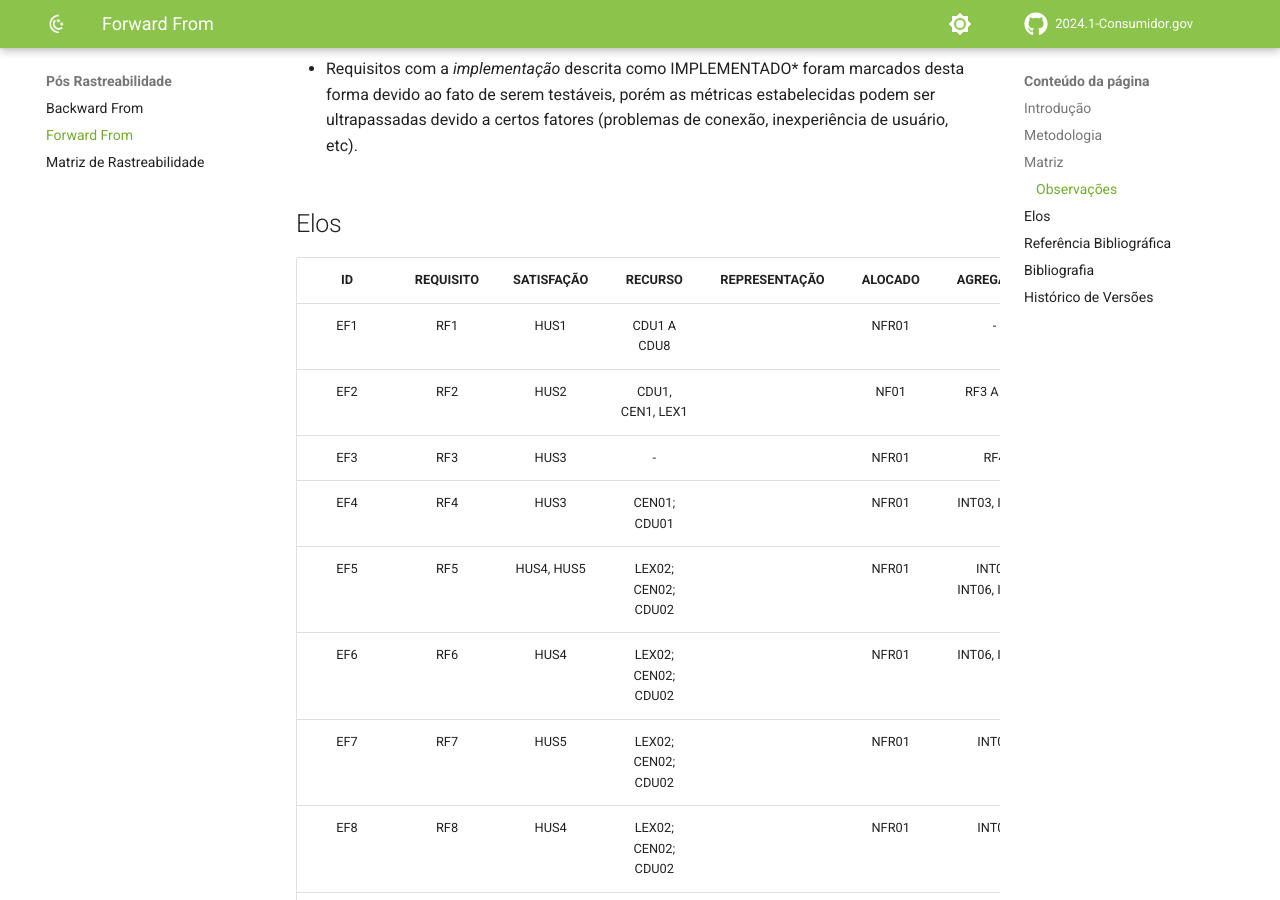
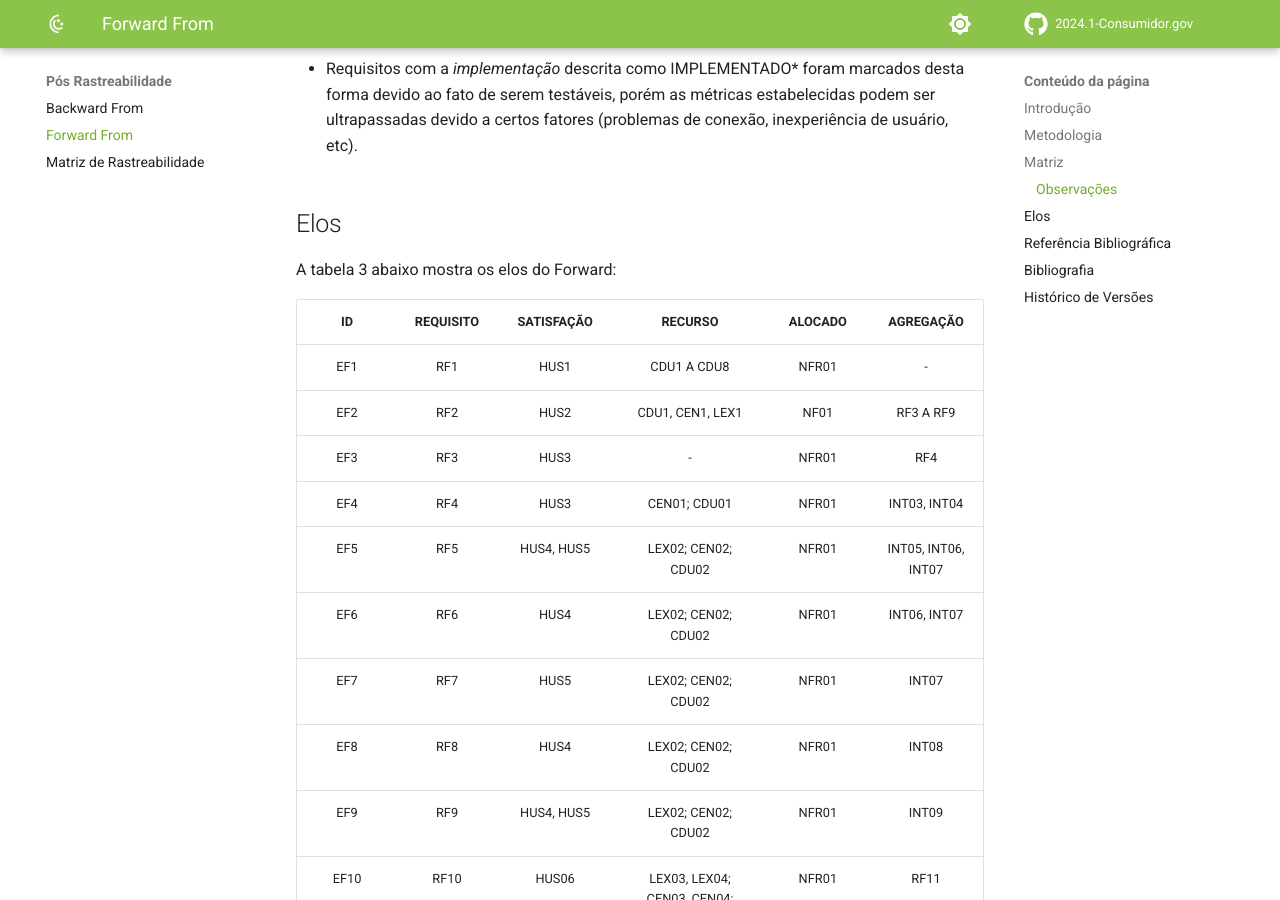
Before and after one commit to Requisitos-de-Software/2024.1-Grupo08, an MkDocs documentation site: the page built from docs/Pós-Rastreabilidade/forward.md, in a window 1280 px wide and 900 px high, scrolled down 4371 px. Built offline with MkDocs 1.6.1 and Material for MkDocs 9.7.7, drawn with Linux system fonts in a browser that asks for light colours; comment, search, counter and statistics services are not loaded; some of the changed text lies outside the part shown.

```diff
--- a/docs/Pós-Rastreabilidade/forward.md
+++ b/docs/Pós-Rastreabilidade/forward.md
@@ -113,47 +113,53 @@ A tabela 2 abaixo apresenta a matriz ***forward form***, relacionando os requisi
 
 ## Elos
 
-| ID | REQUISITO | SATISFAÇÃO | RECURSO | REPRESENTAÇÃO | ALOCADO | AGREGAÇÃO |
-| :--: | :--: | :--: | :--: | :--: | :--: | :--: |
-| EF1  | RF1 | HUS1 | CDU1 A CDU8 |  | NFR01 | - |
-| EF2  | RF2 | HUS2 | CDU1, CEN1, LEX1 |  | NF01 | RF3 A RF9|
-| EF3  | RF3 | HUS3 | - |  | NFR01 | RF4 |
-| EF4  | RF4 | HUS3 | CEN01; CDU01 |  | NFR01 | INT03, INT04 |
-| EF5  | RF5 | HUS4, HUS5 | LEX02; CEN02; CDU02 |  | NFR01 | INT05, INT06, INT07 |
-| EF6  | RF6 | HUS4 | LEX02; CEN02; CDU02  |  | NFR01 | INT06, INT07 |
-| EF7  | RF7 | HUS5 | LEX02; CEN02; CDU02 |  | NFR01 | INT07 |
-| EF8  | RF8  | HUS4 | LEX02; CEN02; CDU02  |  | NFR01 | INT08 |
-| EF9  | RF9  | HUS4, HUS5 | LEX02; CEN02; CDU02 |  | NFR01 | INT09 |
-| EF10 | RF10 | HUS06 | LEX03, LEX04; CEN03, CEN04; CDU03, CDU04 |  | NFR01 | RF11 |
-| EF11 | RF11 | HUS07 | LEX04; CEN04; CDU04 |  | NFR01 | RF12 |
-| EF12 | RF12 | HUS08 | - |  | NFR01 | - |
-| EF13 | RF13 | HUS09 | LEX03; CEN03; CDU03 |  | NFR01 | RF14 |
-| EF14 | RF14 | HUS09 | LEX03; CEN03; CDU03 |  | NFR01 | - |
-| EF15 | RF15 | HUS10 | LEX08; CEN08; CDU08 |  | NFR01 | RF25 |
-| EF16 | RF16 | HUS11 | - |  | NFR01 | - |
-| EF17 | RF17 | HUS11 | LEX09 |  | NFR01 | RF16 |
-| EF18 | RF18 | HUS11 | LEX09 |  | NFR01 | RF16 |
-| EF19 | RF19 | HUS6, HUS7, HUS8 | LEX04; CEN02, CEN04; CDU02, CDU04; |  | NFR01 | CEN02 |
-| EF20 | RF20 | HUS13 | LEX05; CEN05; CDU05 |  | NFR01 | - |
-| EF21 | RF21 | HUS6, HUS7, HUS8 | LEX04; CEN02, CEN04; CDU02, CDU04 |  | NFR01 | CEN02  |
-| EF22 | RF22 | [HUS6, HUS9](https://requisitos-de-software.github.io/2024.1-Consumidor.gov/Modelagem/Modelagem%20%C3%81gil/Historias/) | [CDU01, CDU03, CDU04](https://requisitos-de-software.github.io/2024.1-Consumidor.gov/Modelagem/casosdeuso/); [LEX01](https://requisitos-de-software.github.io/2024.1-Consumidor.gov/Modelagem/lexicos/#l01-pesquisar-empresa); [CEN01](https://requisitos-de-software.github.io/2024.1-Consumidor.gov/Modelagem/cenarios/#c01-pesquisar-empresa-pelo-nome) |  | [NFR](https://requisitos-de-software.github.io/2024.1-Consumidor.gov/Modelagem/Modelagem%20%C3%81gil/NFR/#nfr01-usabilidade) | [RF10, RF14](https://requisitos-de-software.github.io/2024.1-Consumidor.gov/Elicita%C3%A7%C3%A3o/requisitos-elicitados/) |
-| EF23 | RF23 | HUS12 | CDU04, CDU07 |  | NFR01 | NFR01; RF10 |
-| EF24 | RF24 | HUS3, HUS8 | LEX01; CEN04; CDU01, CDU05 |  | NFR03 | RF4 |
-| EF25 | RF25 | HUS10 | CDU04, CDU08 |  | NFR1 | NFR03, RF15 |
-| EF26 | RNF1 | HUS13 | - |  | NFR01  | RNF2 |
-| EF27 | RNF2 | HUS13 | CDU01, CDU02, CDU04, CDU06 |  | NFR01 | RF1, RF7 |
-| EF28 | RNF3 | HUS14 | - |  | NFR01 | RNF2 |
-| EF29 | RNF4 | HUS15 | - |  | NFR01, NFR02  | RNF7, RNF10 |
-| EF30 | RNF5 | HUS16 | - |  | NFR02 | RF1, RNF16 |
-| EF31 | RNF6 | HUS16 | - |  | NFR02 | RF1, RNF16 |
-| EF32 | RNF7 | HUS17 | - |  | NFR03 | RF10 |
+A tabela 3 abaixo mostra os elos do Forward:
+
+| ID | REQUISITO | SATISFAÇÃO | RECURSO | ALOCADO | AGREGAÇÃO |
+| :--: | :--: | :--: | :--: | :--: | :--: |
+| EF1  | RF1 | HUS1 | CDU1 A CDU8 |  NFR01 | - |
+| EF2  | RF2 | HUS2 | CDU1, CEN1, LEX1 | NF01 | RF3 A RF9|
+| EF3  | RF3 | HUS3 | - | NFR01 | RF4 |
+| EF4  | RF4 | HUS3 | CEN01; CDU01 | NFR01 | INT03, INT04 |
+| EF5  | RF5 | HUS4, HUS5 | LEX02; CEN02; CDU02 | NFR01 | INT05, INT06, INT07 |
+| EF6  | RF6 | HUS4 | LEX02; CEN02; CDU02  | NFR01 | INT06, INT07 |
+| EF7  | RF7 | HUS5 | LEX02; CEN02; CDU02 | NFR01 | INT07 |
+| EF8  | RF8  | HUS4 | LEX02; CEN02; CDU02  | NFR01 | INT08 |
+| EF9  | RF9  | HUS4, HUS5 | LEX02; CEN02; CDU02 | NFR01 | INT09 |
+| EF10 | RF10 | HUS06 | LEX03, LEX04; CEN03, CEN04; CDU03, CDU04 | NFR01 | RF11 |
+| EF11 | RF11 | HUS07 | LEX04; CEN04; CDU04 | NFR01 | RF12 |
+| EF12 | RF12 | HUS08 | - | NFR01 | - |
+| EF13 | RF13 | HUS09 | LEX03; CEN03; CDU03 | NFR01 | RF14 |
+| EF14 | RF14 | HUS09 | LEX03; CEN03; CDU03 | NFR01 | - |
+| EF15 | RF15 | HUS10 | LEX08; CEN08; CDU08 | NFR01 | RF25 |
+| EF16 | RF16 | HUS11 | - | NFR01 | - |
+| EF17 | RF17 | HUS11 | LEX09 | NFR01 | RF16 |
+| EF18 | RF18 | HUS11 | LEX09 | NFR01 | RF16 |
+| EF19 | RF19 | HUS6, HUS7, HUS8 | LEX04; CEN02, CEN04; CDU02, CDU04; | NFR01 | CEN02 |
+| EF20 | RF20 | HUS13 | LEX05; CEN05; CDU05 | NFR01 | - |
+| EF21 | RF21 | HUS6, HUS7, HUS8 | LEX04; CEN02, CEN04; CDU02, CDU04 | NFR01 | CEN02  |
+| EF22 | RF22 | [HUS6, HUS9](https://requisitos-de-software.github.io/2024.1-Consumidor.gov/Modelagem/Modelagem%20%C3%81gil/Historias/) | [CDU01, CDU03, CDU04](https://requisitos-de-software.github.io/2024.1-Consumidor.gov/Modelagem/casosdeuso/); [LEX01](https://requisitos-de-software.github.io/2024.1-Consumidor.gov/Modelagem/lexicos/#l01-pesquisar-empresa); [CEN01](https://requisitos-de-software.github.io/2024.1-Consumidor.gov/Modelagem/cenarios/#c01-pesquisar-empresa-pelo-nome) | [NFR](https://requisitos-de-software.github.io/2024.1-Consumidor.gov/Modelagem/Modelagem%20%C3%81gil/NFR/#nfr01-usabilidade) | [RF10, RF14](https://requisitos-de-software.github.io/2024.1-Consumidor.gov/Elicita%C3%A7%C3%A3o/requisitos-elicitados/) |
+| EF23 | RF23 | HUS12 | CDU04, CDU07 | NFR01 | NFR01; RF10 |
+| EF24 | RF24 | HUS3, HUS8 | LEX01; CEN04; CDU01, CDU05 |NFR03 | RF4 |
+| EF25 | RF25 | HUS10 | CDU04, CDU08 |  NFR1 | NFR03, RF15 |
+| EF26 | RNF1 | HUS13 | - | NFR01  | RNF2 |
+| EF27 | RNF2 | HUS13 | CDU01, CDU02, CDU04, CDU06 |  NFR01 | RF1, RF7 |
+| EF28 | RNF3 | HUS14 | - |  NFR01 | RNF2 |
+| EF29 | RNF4 | HUS15 | - |  NFR01, NFR02  | RNF7, RNF10 |
+| EF30 | RNF5 | HUS16 | - |  NFR02 | RF1, RNF16 |
+| EF31 | RNF6 | HUS16 | - |  NFR02 | RF1, RNF16 |
+| EF32 | RNF7 | HUS17 | - |  NFR03 | RF10 |
 | EF33 | RNF8 | HUS02, HUS04, HUS06 | LEX01, LEX02, LEX04; CEN01, CEN02, CEN04; CDU01, CDU02, CDU04; |  | - | RF2, RF10, RNF2 |
-| EF34 | RNF9 | - | ESP |  | NFR02 | - |
-| EF35 | RNF10 | - | ESP |  | NFR03 | RNF7 |
-| EF36 | RNF11 | - | ESP |  | NFR06 | - |
-| EF37 | RNF12 | - | ESP |  | NFR06 | - |
-| EF38 | RNF13 | - | ESP |  | - | RF1, RNF6 |
-| EF39 | RNF14 | - | ESP |  | NFR01 | - |
+| EF34 | RNF9 | - | ESP |  NFR02 | - |
+| EF35 | RNF10 | - | ESP | NFR03 | RNF7 |
+| EF36 | RNF11 | - | ESP | NFR06 | - |
+| EF37 | RNF12 | - | ESP | NFR06 | - |
+| EF38 | RNF13 | - | ESP | - | RF1, RNF6 |
+| EF39 | RNF14 | - | ESP | NFR01 | - |
+
+<div>
+<p> Tabela 3: Elos Forward Form (Fonte: GALDINO, Henrique. 2024).</p>
+</div>
 
 ## Referência Bibliográfica
 
```
Also changed, not shown: docs/Apresentações/apresentacao6.md (added, +18 -0 lines), docs/Atas das Reuniões/entrega6-r1.md (added, +37 -0 lines), docs/Atas das Reuniões/entrega6-r2.md (added, +37 -0 lines), docs/Atas das Reuniões/entrega6-r3.md (added, +37 -0 lines), docs/Pós-Rastreabilidade/backward.md (+7 -1 lines).
